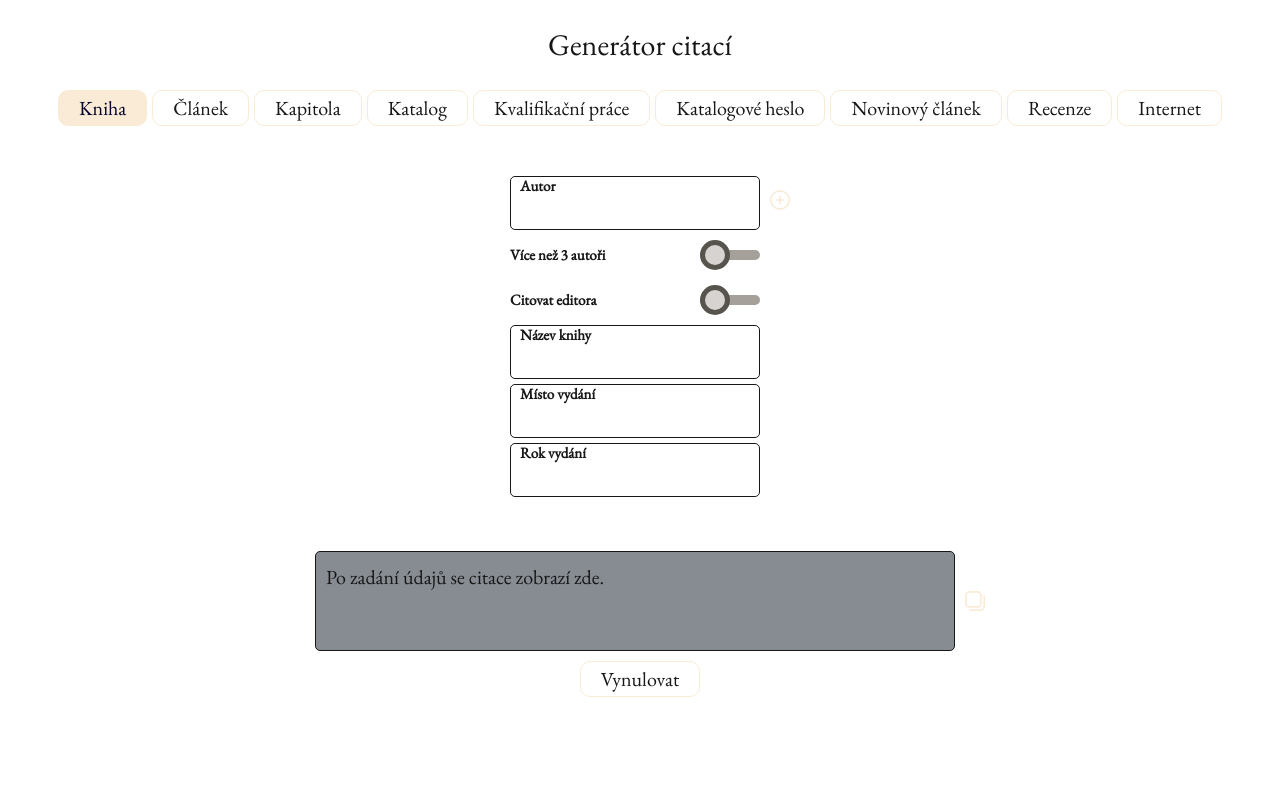
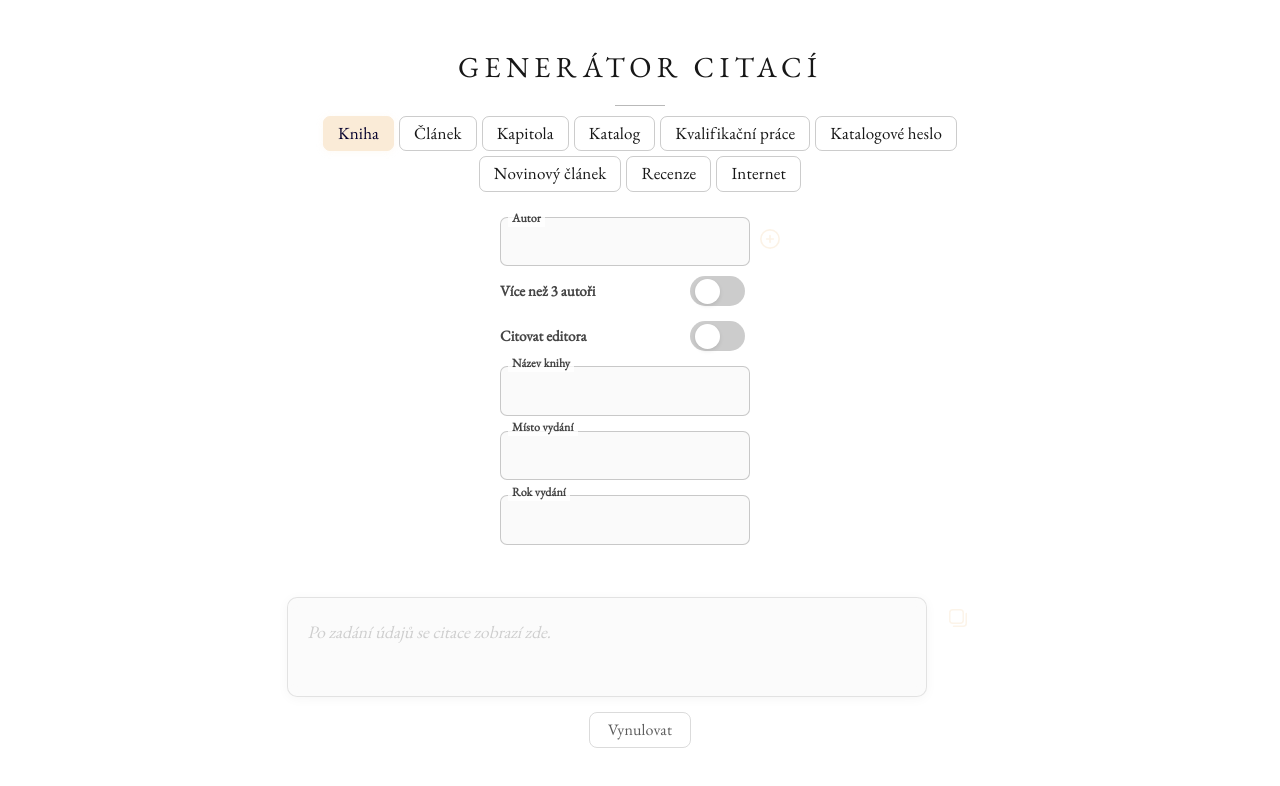
Before and after one commit to wbtag/citace, a Next.js app: page / in a window 1280 px wide. Shown: the top 786 px of the page. Built offline with nearby package versions, Linux system fonts and the light colour scheme.

Commit message:
feat: ui rework

```diff
--- a/src/app/components/forms/CatalogueEntryForm.js
+++ b/src/app/components/forms/CatalogueEntryForm.js
@@ -37,7 +37,7 @@ export function CatalogueEntryForm() {
                     <Input label="Heslo" name="entryName" handler={stateHandler} />
                     <Input label="Číslo v katalogu" name="entryNumber" handler={stateHandler} />
                     <div className="flex gap-1 items-center">
-                        <p className="text-xs font-semibold">Rozsah stran</p>
+                        <p className="text-xs font-semibold opacity-80">Rozsah stran</p>
                         <Input label="od" name="pageFrom" handler={stateHandler} width="82" />
                         <Input label="do" name="pageTo" handler={stateHandler} width="82" />
                     </div>
--- a/src/app/components/forms/InternetSource.js
+++ b/src/app/components/forms/InternetSourceForm.js
@@ -10,7 +10,8 @@ export function InternetSourceForm() {
         name: '',
         medium: '',
         link: '',
-        accessedDate: new Date().toISOString().split('T')[0]
+        accessedDate: new Date().toISOString().split('T')[0],
+        etAlia: false
     }
 
     const stateHandler = useStateHandler(initialState);
--- a/src/app/components/helpers/authorForm.js
+++ b/src/app/components/helpers/authorForm.js
@@ -18,17 +18,17 @@ export default function AuthorForm({ type, naming, handler }) {
                 <div className="flex flex-col gap-1">
                     {formData[type].map((author, index) => (
                         <div key={index} className="flex items-center gap-2">
-                            <div className="stretch">
+                            <div className="stretch relative">
                             <Label label={naming === 'authors' ? 'Autor' : 'Editor'} />
                             <input
                                 type="text" name={type} value={author} onChange={(e) => handleArrayItemChange(e, index)} onBlur={(e) => handleArrayItemChange(e)}
-                                className="input w-[250px] px-[10px] py-[11px] border-1 rounded-[5px] focus:outline-none placeholder:text-black/25"
+                                className="input w-[250px] px-[10px] py-[11px] border-1 rounded-[7px] focus:outline-none placeholder:text-black/20"
                             />
                             </div>
                             <div>
                                 {index === 0 && formData[type].length <= 2 && ((type === 'authors' && !formData.etAlia) || (type === 'editors' && !formData.editorEtAlia)) ?
                                     <div>
-                                        <button className="text-xl" name={type} onClick={(e) => addArrayItem(e)}>
+                                        <button className="opacity-60" name={type} onClick={(e) => addArrayItem(e)}>
                                             <Image src="/icons/add.svg" name={type} alt="" width={20} height={20} />
                                         </button>
                                     </div> :
@@ -36,7 +36,7 @@ export default function AuthorForm({ type, naming, handler }) {
                                 }
                                 {
                                     index != 0 ?
-                                        <button type="button" className="text-xl" name={type} onClick={(e) => removeArrayItem(e, index)}>
+                                        <button type="button" className="opacity-60" name={type} onClick={(e) => removeArrayItem(e, index)}>
                                             <Image src="/icons/remove.svg" name={type} alt="" width={20} height={20} />
                                         </button> :
                                         <div className="w-[20px]" />
--- a/src/app/components/helpers/citationBox.js
+++ b/src/app/components/helpers/citationBox.js
@@ -33,35 +33,49 @@ export default function CitationBox({ citationData, citationBuilder, clear }) {
         document.execCommand("selectAll");
         document.execCommand("copy");
         if (window.getSelection) {
-            if (window.getSelection().empty) {  // Chrome
+            if (window.getSelection().empty) {
                 window.getSelection().empty();
-            } else if (window.getSelection().removeAllRanges) {  // Firefox
+            } else if (window.getSelection().removeAllRanges) {
                 window.getSelection().removeAllRanges();
             }
-        } else if (document.selection) {  // IE?
+        } else if (document.selection) {
             document.selection.empty();
         }
         copyArea.blur();
     }
 
+    const isEmpty = citation === "";
+
     return (
-        <>
-            <div className="py-5">
-                <div className="flex min-h-20 justify-center gap-x-2 md:pl-0">
-                    <div className="w-[80vw] md:w-[50vw] citation bg-[rgba(17,24,39,0.5)] border-1 rounded" >
-                        <div className="p-2" id='copyArea' dangerouslySetInnerHTML={{ __html: citation === "" ? "Po zadání údajů se citace zobrazí zde." : citation }} />
-                    </div>
-                    <button className='button-icon' onClick={copyCitation}>
-                        <Image src="/icons/copy.svg" alt="" width={20} height={20} />
-                    </button>
+        <div className="py-6">
+            <div className="flex min-h-20 justify-center gap-x-3 md:pl-0 px-4">
+                <div className={`w-[80vw] md:w-[50vw] citation-glass ${isEmpty ? 'opacity-50' : ''} transition-opacity duration-300`}>
+                    <div
+                        className="p-4 text-sm leading-relaxed"
+                        id='copyArea'
+                        dangerouslySetInnerHTML={{
+                            __html: isEmpty
+                                ? '<span style="opacity:0.4; font-style:italic">Po zadání údajů se citace zobrazí zde.</span>'
+                                : citation
+                        }}
+                    />
                 </div>
-                <div className="flex justify-center pt-2 mr-4" >
-                    <button onClick={clear} className="button justify-content">Vynulovat</button>
-                </div >
-                <div>
-                    <div contentEditable id="citationOutput" style={{ position: 'fixed', left: '-10000px', right: '-10000px' }}></div>
-                </div>
+                <button
+                    className='button-icon self-start mt-1'
+                    onClick={copyCitation}
+                    title="Kopírovat citaci"
+                >
+                    <Image src="/icons/copy.svg" alt="Kopírovat" width={18} height={18} />
+                </button>
             </div>
-        </>
+            <div className="flex justify-center pt-3">
+                <button onClick={clear} className="button" style={{ fontSize: '0.8rem', opacity: 0.7 }}>
+                    Vynulovat
+                </button>
+            </div>
+            <div>
+                <div contentEditable id="citationOutput" style={{ position: 'fixed', left: '-10000px', right: '-10000px', color: 'black' }}></div>
+            </div>
+        </div>
     )
 }
--- a/src/app/components/helpers/formComponents.js
+++ b/src/app/components/helpers/formComponents.js
@@ -9,8 +9,7 @@ export function Input({ label, handler, type, name, value, width }) {
     } = handler;
 
     return (
-        <>
-            <div className="flex flex-col w-fit relative">
+        <div className="flex flex-col w-fit relative py-1">
             <Label label={label} />
             <input
                 type={type ? type : "text"}
@@ -18,13 +17,10 @@ export function Input({ label, handler, type, name, value, width }) {
                 value={value ?? formData[name]}
                 onChange={handleInput}
                 onBlur={handleBlur}
-                    style={{width: width ? `${width}px` : '250px'}}
-                    className={
-                        `input px-[10px] py-[11px] border-1 rounded-[5px] focus:outline-none placeholder:text-black/25`
-                    }
+                style={{ width: width ? `${width}px` : '250px' }}
+                className="input px-[10px] py-[11px] border-1 rounded-[7px] focus:outline-none placeholder:text-black/20"
             />
         </div>
-        </>
     )
 }
 
@@ -36,20 +32,17 @@ export function Select({ label, handler, name, options, blankOption, changeHandl
     } = handler;
 
     return (
-        <>
-            <div className="input flex flex-col w-fit static">
+        <div className="flex flex-col w-fit static py-1">
+            <div className="relative">
                 <Label label={label} />
                 <select
                     name={name}
                     value={formData[name]}
                     onChange={changeHandler ?? handleInput}
-                    className="input px-[10px] py-[12px] border-1 border-white rounded-[5px] w-[250px] focus:outline-none placeholder:text-black/25 bg-[#09002f]"
+                    className="input px-[10px] py-[12px] border-1 rounded-[7px] w-[250px] focus:outline-none cursor-pointer"
+                    style={{ background: 'var(--input-bg)' }}
                 >
-                    {
-                        blankOption ?
-                            <option value=""></option> :
-                            null
-                    }
+                    {blankOption ? <option value=""></option> : null}
                     {
                         typeof options[0] === "object" ?
                             options.map((option) => (
@@ -65,19 +58,13 @@ export function Select({ label, handler, name, options, blankOption, changeHandl
                     }
                 </select>
             </div>
-        </>
+        </div>
     )
 }
 
 export function Label({ label }) {
     return (
-        <>
-            <div>
-                <label
-                    className="absolute text-xs font-semibold ml-[7px] px-[3px]"
-                >{label}</label>
-            </div>
-        </>
+        <label className="field-label">{label}</label>
     )
 }
 
@@ -88,19 +75,22 @@ export function Toggle({ icon, label, name, handler }) {
         handleCheckboxChange
     } = handler;
 
-
     return (
-        <div className="flex flex-row gap-2 items-center">
+        <div className="flex flex-row gap-2 items-center py-1">
             {icon ?
                 <Image src={icon} alt="" width={20} height={20} /> :
-            <p className="text-xs font-semibold w-[180px]">{label}</p>
+                <p className="text-xs font-semibold w-[180px] opacity-80">{label}</p>
             }
-            <label className="relative h-8 w-12 cursor-pointer [-webkit-tap-highlight-color:_transparent]">
-                <input className="peer sr-only" name={name} type="checkbox" checked={formData[name]} onChange={(e) => handleCheckboxChange(e)} />
-                <span className="absolute inset-0 m-auto h-2 rounded-full bg-stone-400"></span>
-                <span className="absolute inset-y-0 start-0 m-auto size-6 rounded-full bg-stone-600 transition-all peer-checked:start-6 peer-checked:[&amp;_>_*]:scale-0">
-                    <span className="absolute inset-0 m-auto size-4 rounded-full bg-stone-300 transition"></span>
-                </span>
+            <label className="relative h-6 w-11 cursor-pointer">
+                <input
+                    className="peer sr-only"
+                    name={name}
+                    type="checkbox"
+                    checked={formData[name]}
+                    onChange={(e) => handleCheckboxChange(e)}
+                />
+                <span className="toggle-track absolute inset-0 m-auto h-full rounded-full"></span>
+                <span className="absolute inset-y-0 start-1 m-auto size-5 rounded-full bg-white shadow-sm transition-all duration-250 peer-checked:start-5" style={{ boxShadow: '0 2px 4px rgba(0, 0, 0, 0.1)' }}></span>
             </label>
         </div>
     )
--- a/src/app/globals.css
+++ b/src/app/globals.css
@@ -3,12 +3,26 @@
 :root {
   --background: #ffffff;
   --foreground: #171717;
+  --accent: #171717;
+  --border: rgba(23, 23, 23, 0.22);
+  --surface: rgba(0, 0, 0, 0.03);
+  --surface-hover: rgba(0, 0, 0, 0.07);
+  --input-bg: rgba(0, 0, 0, 0.02);
+  --label-bg: #ffffff;
+  --shadow-soft: 0 2px 12px rgba(0, 0, 0, 0.08);
 }
 
 @media (prefers-color-scheme: dark) {
   :root {
     --background: #05002d;
     --foreground: antiquewhite;
+    --accent: antiquewhite;
+    --border: rgba(250, 235, 215, 0.22);
+    --surface: rgba(255, 255, 255, 0.03);
+    --surface-hover: rgba(255, 255, 255, 0.08);
+    --input-bg: rgba(9, 0, 47, 0.8);
+    --label-bg: #05002d;
+    --shadow-soft: 0 2px 20px rgba(0, 0, 0, 0.4);
   }
 }
 
@@ -29,9 +43,7 @@ body {
   -moz-osx-font-smoothing: grayscale;
 }
 
-* {
-  box-sizing: border-box;
-}
+* { box-sizing: border-box; }
 
 a {
   color: inherit;
@@ -39,55 +51,180 @@ a {
 }
 
 @media (prefers-color-scheme: dark) {
-  html {
-    color-scheme: dark;
-  }
+  html { color-scheme: dark; }
 }
+
+/* ── Inputs ─────────────────────────────────────── */
+
+.input {
+  background: var(--input-bg);
+  border-color: var(--border) !important;
+  color: var(--foreground);
+  font-size: 0.85rem;
+  transition: border-color 180ms ease, box-shadow 180ms ease;
+}
+
+.input:focus {
+  border-color: var(--accent) !important;
+  box-shadow: 0 0 0 2px rgba(250, 235, 215, 0.1);
+  outline: none;
+}
+
+.field-label {
+  position: absolute;
+  top: -0.65em;
+  left: 8px;
+  padding: 0 4px;
+  font-size: 0.6rem;
+  font-weight: 700;
+  background: var(--label-bg);
+  color: var(--foreground);
+  opacity: 0.8;
+  letter-spacing: 0.01em;
+  pointer-events: none;
+  white-space: nowrap;
+  z-index: 1;
+}
+
+/* ── Buttons ─────────────────────────────────────── */
 
 .button {
   background: none;
-  border-style: solid;
-  border-width: 1px;
-  border-color: antiquewhite;
-  border-radius: 10px;
-  display: block;
+  border: 1px solid var(--border);
+  border-radius: 8px;
+  display: inline-flex;
   align-items: center;
   cursor: pointer;
-  padding: 2px 20px;
+  padding: 5px 18px;
   font-size: inherit;
+  color: var(--foreground);
+  transition: background 160ms ease, border-color 160ms ease, transform 80ms ease, box-shadow 160ms ease;
+  letter-spacing: 0.01em;
+}
+
+.button:hover {
+  background: var(--surface-hover);
+  border-color: var(--accent);
+}
+
+.button:active {
+  transform: translateY(1px);
 }
 
 .button-nopad {
   background: none;
-  border-style: solid;
-  border-width: 1px;
-  border-color: antiquewhite;
-  border-radius: 10px;
-  display: block;
+  border: 1px solid var(--border);
+  border-radius: 8px;
+  display: inline-flex;
   align-items: center;
   cursor: pointer;
   font-size: inherit;
+  color: var(--foreground);
+  transition: background 160ms ease, border-color 160ms ease, transform 80ms ease;
+}
+
+.button-nopad:hover {
+  background: var(--surface-hover);
+  border-color: var(--accent);
 }
 
 .button-icon {
   background: none;
   border: none;
-  display: block;
+  display: inline-flex;
   align-items: center;
+  justify-content: center;
   cursor: pointer;
+  padding: 7px;
+  border-radius: 7px;
+  opacity: 0.55;
+  transition: background 160ms ease, opacity 160ms ease, transform 80ms ease;
 }
 
+.button-icon:hover {
+  background: var(--surface-hover);
+  opacity: 1;
+}
+
+.button-icon:active {
+  transform: scale(0.9);
+}
+
+/* ── Type switcher ───────────────────────────────── */
+
+.type-switcher {
+  display: flex;
+  flex-wrap: wrap;
+  justify-content: center;
+  gap: 5px;
+}
+
+.type-switcher .button {
+  border-radius: 7px;
+  font-size: 0.85rem;
+  padding: 4px 14px;
+}
+
+.switcher-btn {
+  background: none;
+  border: none;
+  cursor: pointer;
+  font-size: 0.75rem;
+  font-weight: 600;
+  color: var(--foreground);
+  opacity: 0.45;
+  padding: 3px 6px;
+  transition: opacity 160ms ease;
+  letter-spacing: 0.01em;
+}
+
+.switcher-btn:hover {
+  opacity: 0.75;
+}
+
+.switcher-btn-active {
+  opacity: 1;
+  border-bottom: 1.5px solid var(--foreground);
+}
+
+.button-group-active {
+  background: antiquewhite !important;
+  color: #05002d !important;
+  border-color: antiquewhite !important;
+  box-shadow: 0 1px 6px rgba(250, 235, 215, 0.25);
+}
+
+.button-group-inactive {
+  background: none;
+  color: var(--foreground);
+}
+
+/* ── Toggle ──────────────────────────────────────── */
+
+.toggle-track {
+  background: var(--border);
+  transition: background-color 250ms;
+}
+
+input:checked + .toggle-track {
+  background: var(--accent);
+}
+
+/* ── Citation box ────────────────────────────────── */
+
+.citation-glass {
+  background: var(--surface);
+  border: 1px solid var(--border);
+  border-radius: 10px;
+  backdrop-filter: blur(6px);
+  -webkit-backdrop-filter: blur(6px);
+  box-shadow: var(--shadow-soft);
+}
+
+/* ── Legacy ──────────────────────────────────────── */
+
 .box {
-  border: 1px solid white;
+  border: 1px solid var(--border);
   margin-top: 2%;
   width: 60%;
 }
-
-.button-group-active {
-  background: antiquewhite;
-  color: #05002d
-}
-
-.button-group-inactive {
-  background: none
-}
--- a/src/app/page.js
+++ b/src/app/page.js
@@ -6,7 +6,7 @@ import { ChapterForm } from './components/forms/ChapterForm';
 import { CatalogueForm } from './components/forms/CatalogueForm';
 import { ThesisForm } from './components/forms/ThesisForm';
 import { CatalogueEntryForm } from './components/forms/CatalogueEntryForm';
-import { InternetSourceForm } from './components/forms/InternetSource';
+import { InternetSourceForm } from './components/forms/InternetSourceForm';
 import { NewsArticleForm } from './components/forms/NewsArticleForm';
 import { ReviewForm } from "./components/forms/ReviewForm";
 
@@ -32,7 +32,15 @@ export default function Home() {
   }
 
   const Switcher = ({ name, text }) => {
-    return <button className={`button ${publicationType === name ? 'button-group-active' : 'button-group'}`} name={name} onClick={handleChange}>{text}</button>
+    return (
+      <button
+        className={`button ${publicationType === name ? 'button-group-active' : 'button-group-inactive'}`}
+        name={name}
+        onClick={handleChange}
+      >
+        {text}
+      </button>
+    )
   }
 
   const handleChange = (e) => {
@@ -40,10 +48,15 @@ export default function Home() {
   }
 
   return (
-    <>
-      <div className="">
-        <h1 className="text-center text-2xl py-5">Generátor citací</h1>
-        <div className="flex flex-wrap justify-center mb-5 px-3 gap-1">
+    <div className="min-h-screen flex flex-col items-center">
+      <header className="w-full max-w-4xl px-4 pt-10 pb-2 text-center">
+        <h1 className="text-3xl tracking-widest uppercase" style={{ letterSpacing: '0.18em', fontSize: '1.45rem' }}>
+          Generátor citací
+        </h1>
+        <div className="mt-4 mx-auto w-10 h-px opacity-30" style={{ background: 'var(--accent)' }} />
+      </header>
+
+      <div className="type-switcher mx-4" style={{ maxWidth: '680px', width: '100%' }}>
         <Switcher name='book' text='Kniha' />
         <Switcher name='article' text='Článek' />
         <Switcher name='chapter' text='Kapitola' />
@@ -54,10 +67,10 @@ export default function Home() {
         <Switcher name='review' text='Recenze' />
         <Switcher name='internetSource' text='Internet' />
       </div>
-        <div className="ml-4">
-          <FormRenderer style={{ justifyContent: 'center' }} />
+
+      <div className="w-full">
+        <FormRenderer />
       </div>
     </div>
-    </>
   );
 }
```
Also changed, not shown: src/app/components/forms/NewsArticleForm.js (+11 -11 lines), 2 other files (tests, documents, lock files or other folders). Lines whose indentation alone changed are shown as unchanged.
